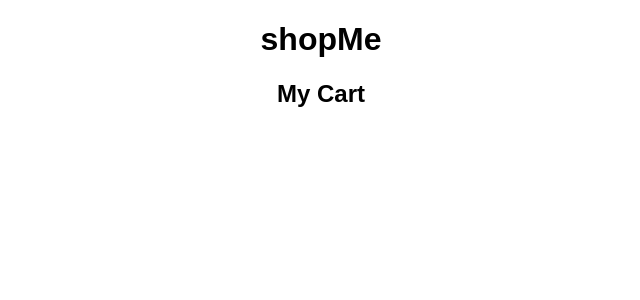
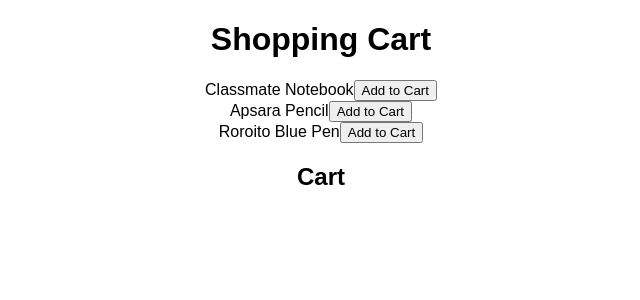
Before and after one commit to SlaYpoint/react-excercises, a React (Create React App) app: page / in a window 1280 px wide. Shown: the top 300 px of the page, without its empty margins (319-959 px from the left). Built offline with nearby package versions, Linux system fonts and the light colour scheme.

Commit message:
reafctor : modified ShoppingCart

```diff
--- a/src/components/ShoppingCart.js
+++ b/src/components/ShoppingCart.js
@@ -1,59 +1,92 @@
 import React, { useState } from 'react';
 
-const Cart = ({ item, cart }) => {
+const List = ({ items, addToCart }) => {
 	return (
-		<div>
-			<li>{item}</li>
-			<button>-</button>
-			<li>{cart[item]}</li>
-			<button>+</button>
-		</div>
+		<ul style={{ paddingInlineStart: 0 }}>
+			{items.map((item) => (
+				<div>
+					<li>
+						{item.prod}
+						<button onClick={() => addToCart(item)}> Add to Cart </button>
+					</li>
+				</div>
+			))}
+		</ul>
 	);
 };
 
-const List = ({ items, addToCart }) => {
+const Cart = ({ cart, addToCart, removeFromCart }) => {
 	return (
 		<ul>
-			{items.map((item) => {
+			{cart.map((item) => (
 				<div>
-					<li> {item.prod} </li>
-					<li> {item.qty} </li>
-					<button onClick={() => addToCart(item.prod)}>Add to cart</button>
-				</div>;
-			})}
+					<li>
+						{item.prod}
+						<button onClick={() => removeFromCart(item)}> - </button>
+						{item.qty}
+						<button onClick={() => addToCart(item)}> + </button>
+					</li>
+				</div>
+			))}
 		</ul>
 	);
 };
 
 const ShoppingCart = () => {
-	const [cart, setCart] = useState({});
+	const [cart, setCart] = useState([]);
 	const items = [
-		{ prod: 'Blue Pen', qty: 15 },
-		{ prod: 'Classmate Notebook', qty: 20 },
-		{ prod: 'Eraser', qty: 10 }
+		{
+			id: 1,
+			prod: 'Classmate Notebook',
+			qty: 0
+		},
+		{
+			id: 2,
+			prod: 'Apsara Pencil',
+			qty: 0
+		},
+		{
+			id: 3,
+			prod: 'Roroito Blue Pen',
+			qty: 0
+		}
 	];
 
 	const addToCart = (item) => {
-		let currCart = { ...cart };
-		if (!cart[item]) {
-			currCart[item] = 1;
+		const idx = cart.findIndex((i) => item.id === i.id);
+		if (idx >= 0) {
+			let currCart = [...cart];
+			currCart[idx].qty++;
+			setCart(currCart);
 		} else {
-			currCart[item]++;
+			setCart([...cart, { ...item, qty: 1 }]);
 		}
-		setCart(currCart);
 	};
 
+	const removeFromCart = (item) => {
+		const idx = cart.findIndex((i) => item.id === i.id);
+		if (idx >= 0) {
+			let currCart = [...cart];
+			if (currCart[idx].qty > 1) {
+				currCart[idx].qty--;
+				setCart(currCart);
+			} else {
+				currCart = currCart.filter((i) => i !== currCart[idx]);
+				setCart(currCart);
+			}
+		}
+	};
 	return (
 		<div>
-			<h1>shopMe</h1>
+			<h1>Shopping Cart</h1>
 			<List items={items} addToCart={addToCart} />
 			<div>
-				<h2>My Cart</h2>
-				<ul>
-					{Object.keys(cart).map((item) => (
-						<Cart item={item} cart={cart} />
-					))}
-				</ul>
+				<h2>Cart</h2>
+				<Cart
+					cart={cart}
+					addToCart={addToCart}
+					removeFromCart={removeFromCart}
+				/>
 			</div>
 		</div>
 	);
```
Also changed, not shown: package.json (+10 -2 lines).
